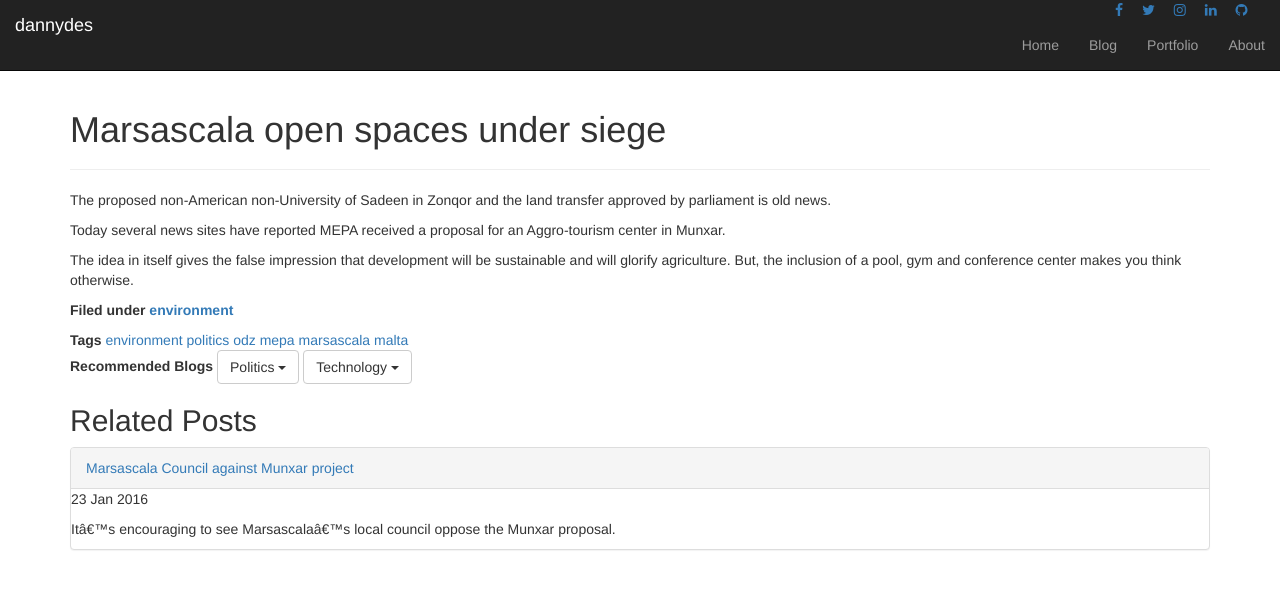
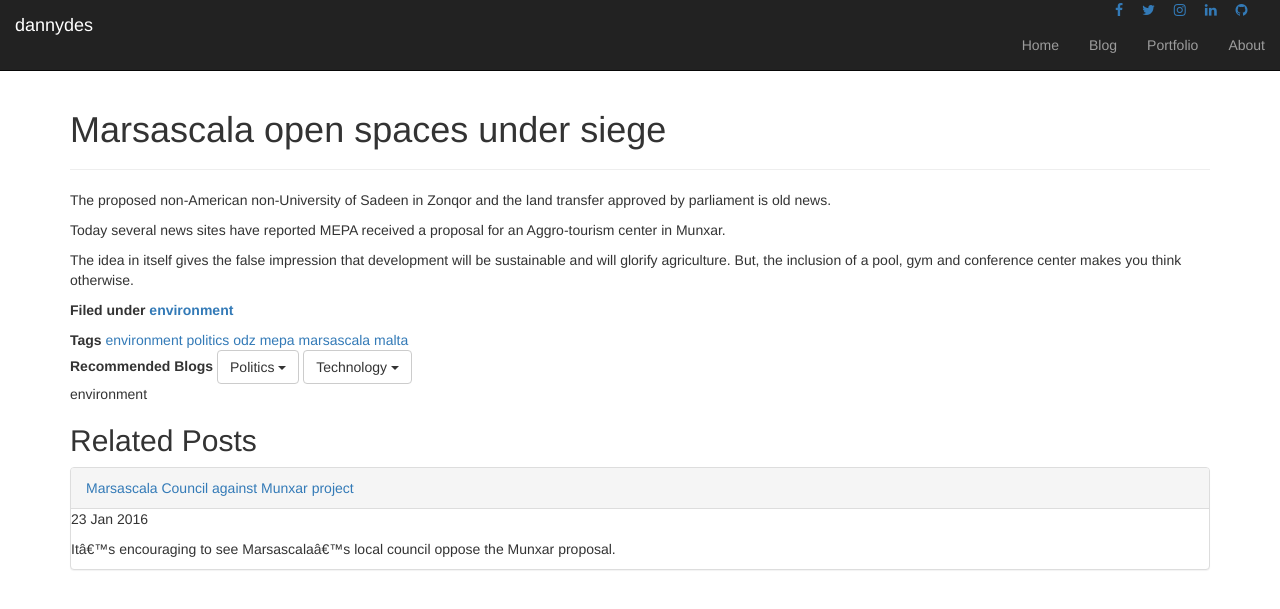
Before and after one commit to dannydes/dannydes.github.io, a Jekyll site: the page built from _posts/2016-1-18-marsascala-under-siege.md, in a window 1280 px wide. Shown: the top 609 px of the page. Built offline with Jekyll 4.4.1, drawn with Linux system fonts in a browser that asks for light colours; nearby versions of some CDN libraries; comment, search, counter and statistics services are not loaded.

Commit message:
category debug

```diff
--- a/_layouts/post.html
+++ b/_layouts/post.html
@@ -35,7 +35,7 @@ layout: default
 
 {% assign related_posts = (site.posts | where: 'category', page.category) %}
 {% if related_posts.size > 1 %}
-<div id="related">
+<div id="related"><span>{{ page.category }}</span>
 	<h2>Related Posts</h2>
 	{% include post-list.html %}
 </div>
```
